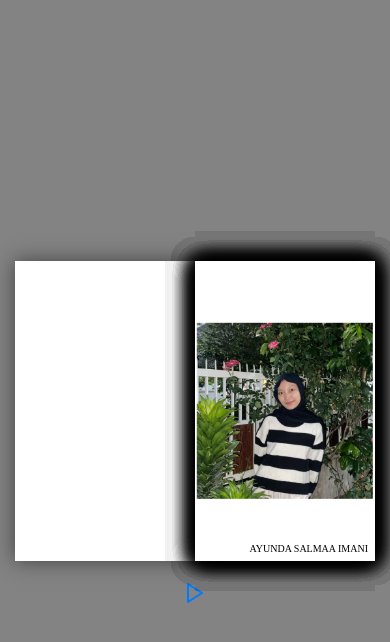
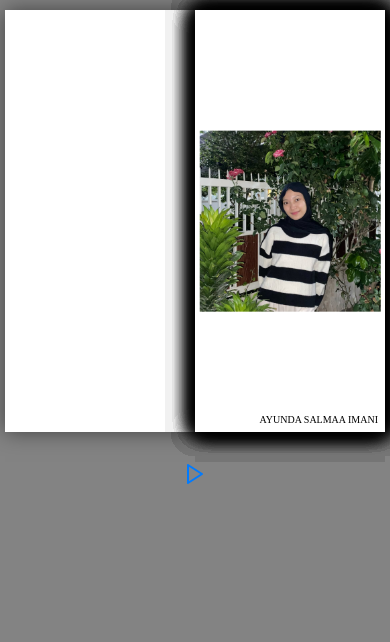
Before and after one commit to Mohammadfaizulilalbab/ContohCodingBuatAyunda, a plain HTML site: page index.html in a window 390 px wide. Drawn offline with nearby package versions, Linux system fonts and the light colour scheme.

Commit message:
Update styles.css

```diff
--- a/styles.css
+++ b/styles.css
@@ -5,7 +5,7 @@ body {
     min-height: 100vh;
     background-color: #838383;
     margin: 0;
-    padding: 15px;
+    padding: 10px;
 }
 
 .container {
@@ -14,12 +14,14 @@ body {
     align-items: center;
     width: 100%;
     max-width: 800px;
+    height: 100vh;
+    padding: 20px 0;
 }
 
 .book-container {
     width: 100%;
     max-width: 800px;
-    height: 500px;
+    height: 70vh; /* Menggunakan viewport height */
     perspective: 1500px;
     margin-bottom: 20px;
 }
@@ -39,6 +41,7 @@ body {
     backface-visibility: hidden;
     transition: transform 2.5s ease;
     box-shadow: 0 0 20px rgba(0,0,0,0.5);
+    overflow: hidden; /* Mencegah konten keluar dari page */
 }
 
 .left-page {
@@ -57,8 +60,8 @@ body {
 }
 
 .page img {
-    max-width: 90%;
-    max-height: 80%;
+    width: 90%;
+    height: 80%;
     position: absolute;
     top: 50%;
     left: 50%;
@@ -73,7 +76,7 @@ body {
     background-color: rgba(255, 255, 255, 0.7);
     padding: 5px;
     border-radius: 5px;
-    font-size: 14px;
+    font-size: 12px;
     color: #000;
 }
 
@@ -83,16 +86,16 @@ body {
     cursor: pointer;
     width: 100%;
     max-width: 300px;
+    padding: 10px;
 }
 
 .music-player i {
-    font-size: 70px;
-    margin-right: 10px;
-    margin-top: 10px;
+    font-size: 40px;
+    margin: 5px;
 }
 
 #song-duration {
-    font-size: 16px;
+    font-size: 14px;
     color: #333;
     margin-top: 5px;
 }
@@ -104,65 +107,75 @@ body {
     align-items: center;
     height: 100%;
     color: #333;
-    font-size: 20px;
+    font-size: 16px;
     font-weight: bold;
     text-align: center;
-    padding: 20px;
+    padding: 15px;
 }
 
 /* Media Queries for Mobile Devices */
 @media screen and (max-width: 768px) {
-    .book-container {
-        height: 400px;
+    .container {
+        padding: 10px 0;
     }
 
-    .page img {
-        max-width: 95%;
-        max-height: 85%;
-    }
-
-    #lyrics-container {
-        font-size: 16px;
-        padding: 10px;
-    }
-
-    .author-name {
-        font-size: 12px;
-        padding: 3px;
-        bottom: 5px;
-        right: 5px;
-    }
-
-    .music-player i {
-        font-size: 50px;
-    }
-}
-
-@media screen and (max-width: 480px) {
     .book-container {
-        height: 300px;
-    }
-
-    .page img {
-        max-width: 98%;
-        max-height: 88%;
+        height: 60vh;
     }
 
     #lyrics-container {
         font-size: 14px;
         padding: 8px;
     }
+}
+
+@media screen and (max-width: 480px) {
+    body {
+        padding: 5px;
+    }
+
+    .container {
+        padding: 5px 0;
+    }
+
+    .book-container {
+        height: 50vh;
+        perspective: 1000px;
+    }
+
+    .page img {
+        width: 95%;
+        height: 85%;
+    }
+
+    #lyrics-container {
+        font-size: 12px;
+        padding: 5px;
+    }
 
     .author-name {
         font-size: 10px;
         padding: 2px;
+        bottom: 5px;
+        right: 5px;
     }
 
     .music-player i {
-        font-size: 40px;
+        font-size: 32px;
     }
 
     #song-duration {
-        font-size: 14px;
+        font-size: 12px;
     }
 }
+
+/* Safari Mobile Fix */
+@supports (-webkit-touch-callout: none) {
+    .container {
+        height: -webkit-fill-available;
+    }
+
+    .book-container {
+        height: 50vh;
+    }
+}
```
